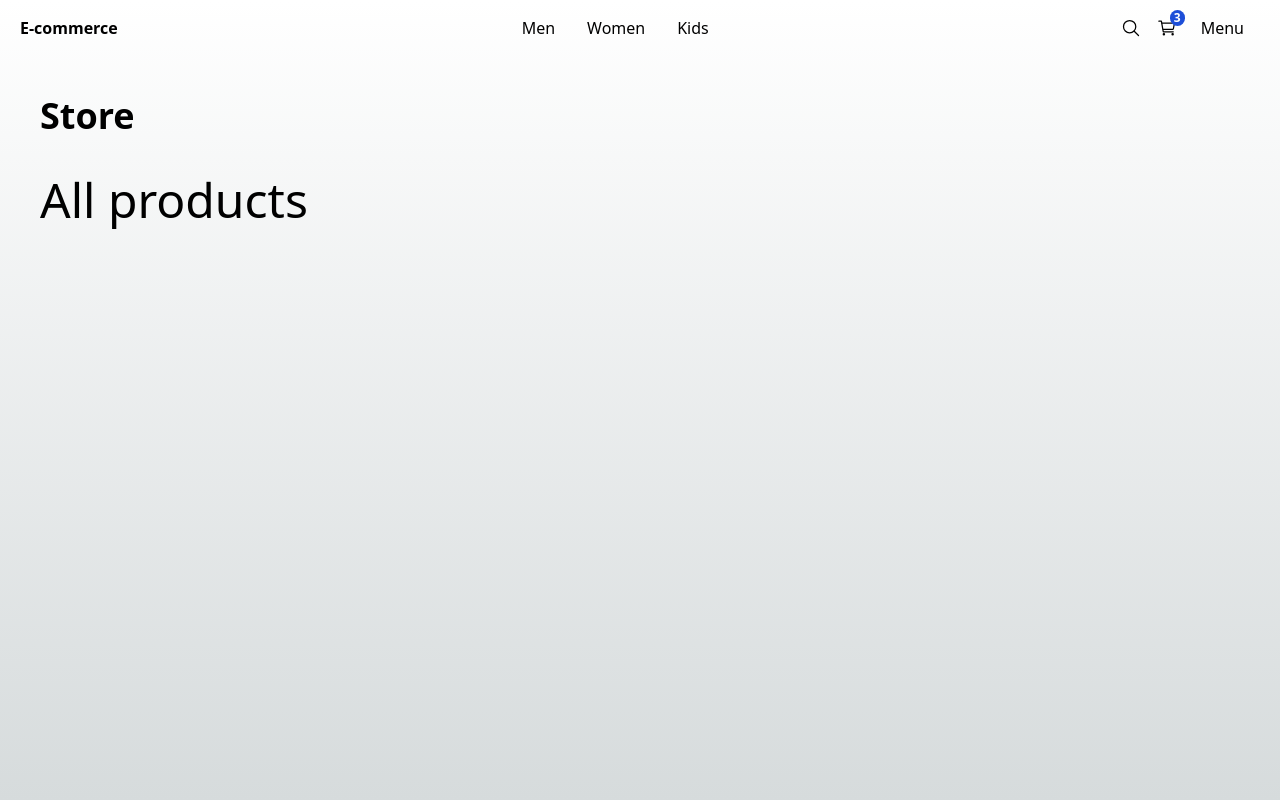
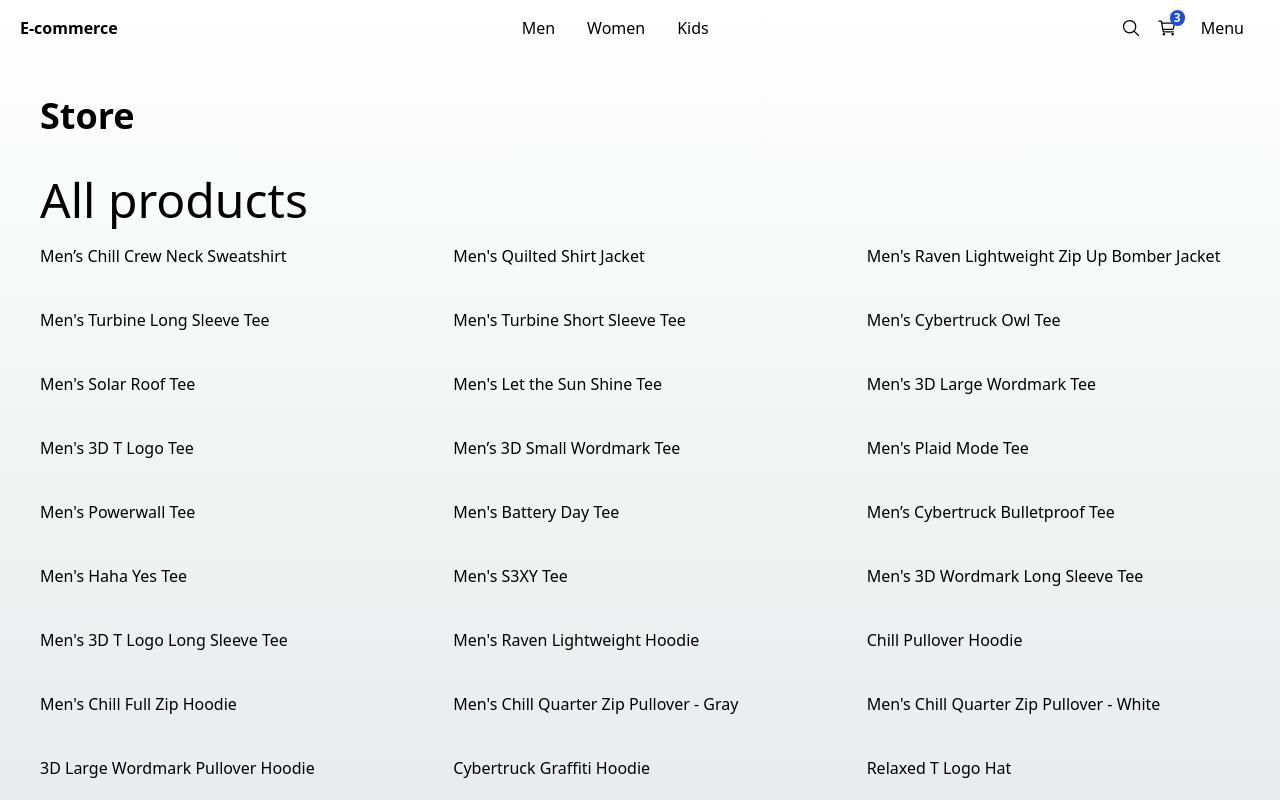
Before and after one commit to Joel3030/e-commerce, a Next.js app: page / in a window 1280 px wide. Shown: the top 800 px of the page. Built offline with nearby package versions, Linux system fonts and the light colour scheme.

Commit message:
feat: create ProductGrid component

```diff
--- a/src/app/(shop)/page.tsx
+++ b/src/app/(shop)/page.tsx
@@ -1,9 +1,14 @@
-import { Title } from "@/components";
+import { ProductGris, Title } from "@/components";
+import { initialData } from "../../seed/seed";
+
+const products = initialData.products;
 
 export default function Home() {
   return (
     <>
       <Title title="Store" subTitle="All products" className="mb-2" />
+
+      <ProductGris products={products} />
     </>
   );
 }
--- a/src/components/index.ts
+++ b/src/components/index.ts
@@ -1,3 +1,4 @@
+export * from "./products/product-grid/ProductGris";
 export * from "./ui/not-found/PageNotFound";
 export * from "./ui/title/Title";
 export * from "./ui/top-menu/TopMenu";
--- /dev/null
+++ b/src/components/products/product-grid/ProductGris.tsx
@@ -0,0 +1,15 @@
+import { Product } from "@/interfaces";
+
+interface Props {
+  products: Product[];
+}
+
+export const ProductGris = ({ products }: Props) => {
+  return (
+    <div className="mb-10 grid grid-cols-2 gap-10 sm:grid-cols-3">
+      {products.map(({ slug, title }) => (
+        <span key={slug}>{title}</span>
+      ))}
+    </div>
+  );
+};
--- /dev/null
+++ b/src/interfaces/index.ts
@@ -0,0 +1 @@
+export * from "./product.interface";
```
Also changed, not shown: src/interfaces/product.interface.ts (added, +15 -0 lines).
